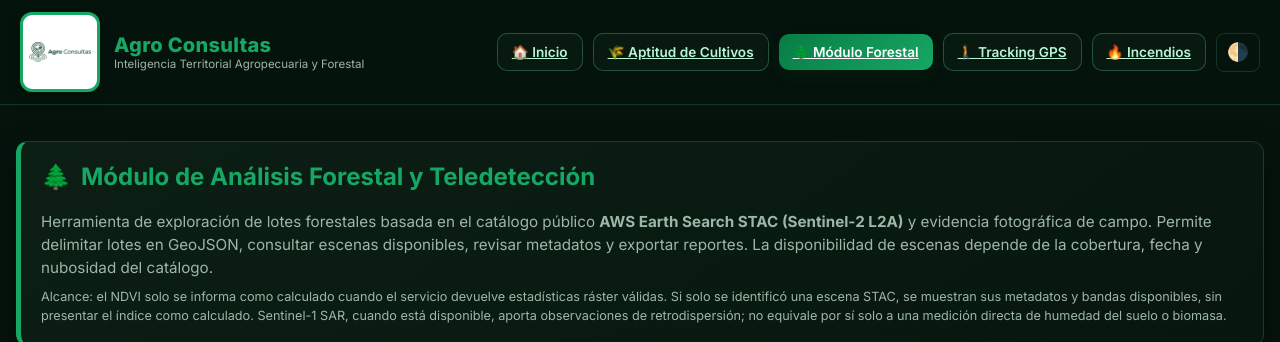
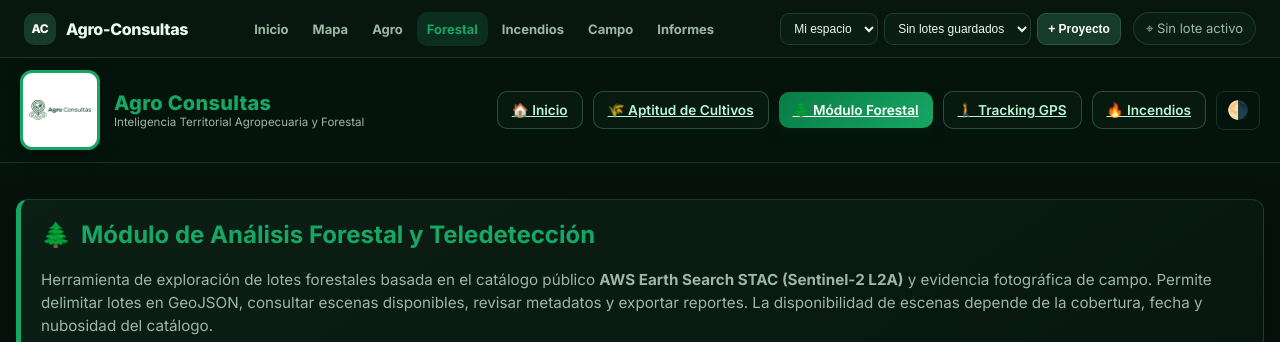
Before and after one commit to D4nSosa/agro-consultas, a plain HTML site: page forestal.html in a window 1280 px wide. Shown: the top 342 px of the page. Drawn offline with nearby package versions, Linux system fonts and the light colour scheme.

Commit message:
Load the shared workspace as an ES module

```diff
--- a/forestal.html
+++ b/forestal.html
@@ -877,6 +877,6 @@
     });
   </script>
 
-  <script src="workspace.js" defer></script>
+  <script type="module" src="workspace.js"></script>
 </body>
 </html>
```
